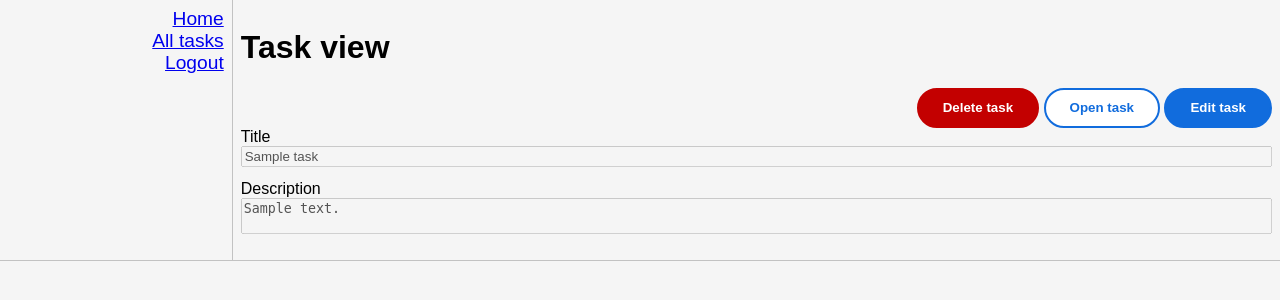
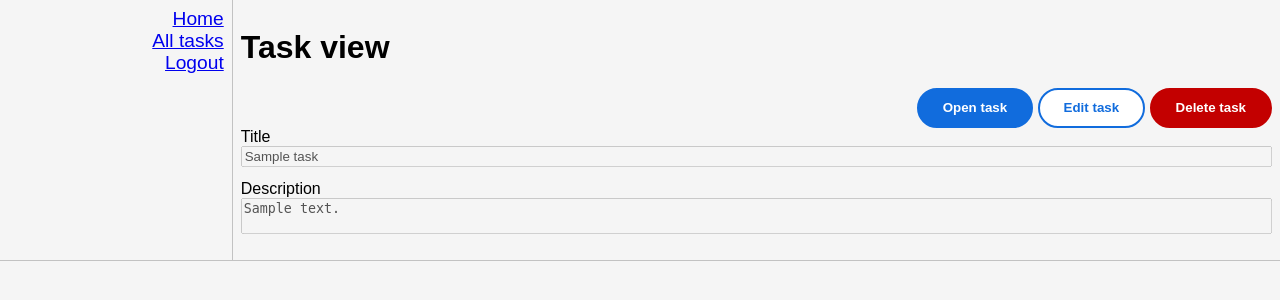
Before and after one commit to mmerklinger/todo-app, a Python web app: template todo_app/templates/tasks_get_by_id.html in a window 1280 px wide. Shown: the part 49-349 px from the top of the page. Run offline with Jinja, Linux system fonts and the light colour scheme; the template is opened without the code that fills it: most values are stand-ins (such as "Sample title", 1, 10 or a date in 2020).

Commit message:
Change priority of buttons for task details

```diff
--- a/todo_app/templates/tasks_get_by_id.html
+++ b/todo_app/templates/tasks_get_by_id.html
@@ -2,13 +2,13 @@
                 <h1>Task view</h1>
                 <div class="task-box"></div>
                     <div class="task-box-actions">
+                        {% if task.open %}
+                        <button class="btn-primary" onclick="window.location.href='{{ url_for('tasks.close_by_id', id=task.id) }}';">Close task</button>
+                        {% else %}
+                        <button class="btn-primary" onclick="window.location.href='{{ url_for('tasks.open_by_id', id=task.id) }}';">Open task</button>
+                        {% endif %}
+                        <button class="btn-secondary" onclick="window.location.href='{{ url_for('tasks.update_by_id', id=task.id) }}';">Edit task</button>
                         <button class="btn-primary-delete"onclick="window.location.href='{{ url_for('tasks.delete_by_id', id=task.id) }}';">Delete task</button>
-                        {% if task.open %}
-                        <button class="btn-secondary" onclick="window.location.href='{{ url_for('tasks.close_by_id', id=task.id) }}';">Close task</button>
-                        {% else %}
-                        <button class="btn-secondary" onclick="window.location.href='{{ url_for('tasks.open_by_id', id=task.id) }}';">Open task</button>
-                        {% endif %}
-                        <button class="btn-primary" onclick="window.location.href='{{ url_for('tasks.update_by_id', id=task.id) }}';">Edit task</button>
                     </div>
                     <form>
                         <div class="task-box-form-element">
```
